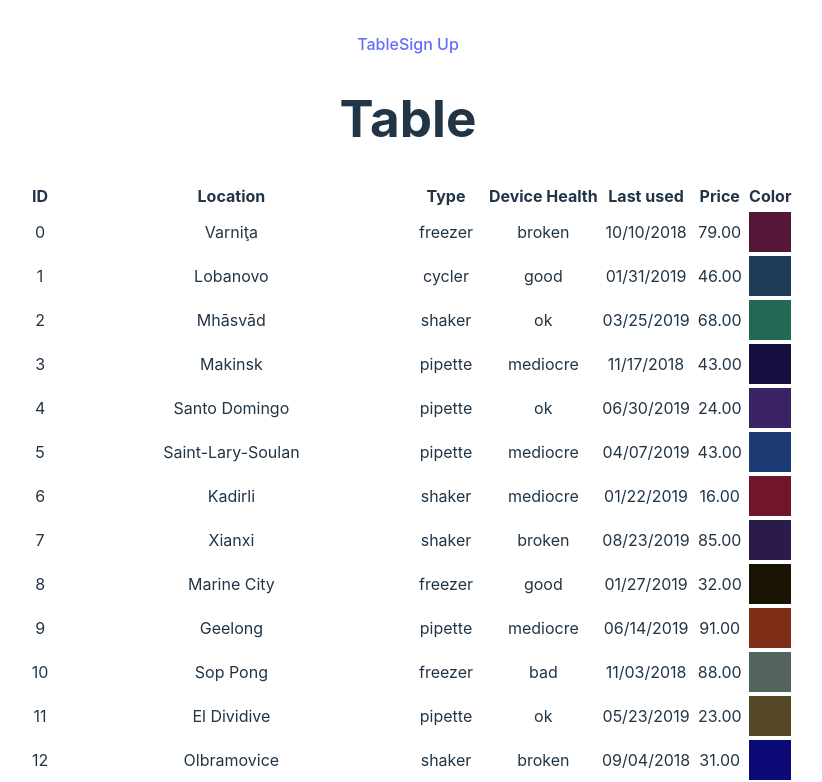
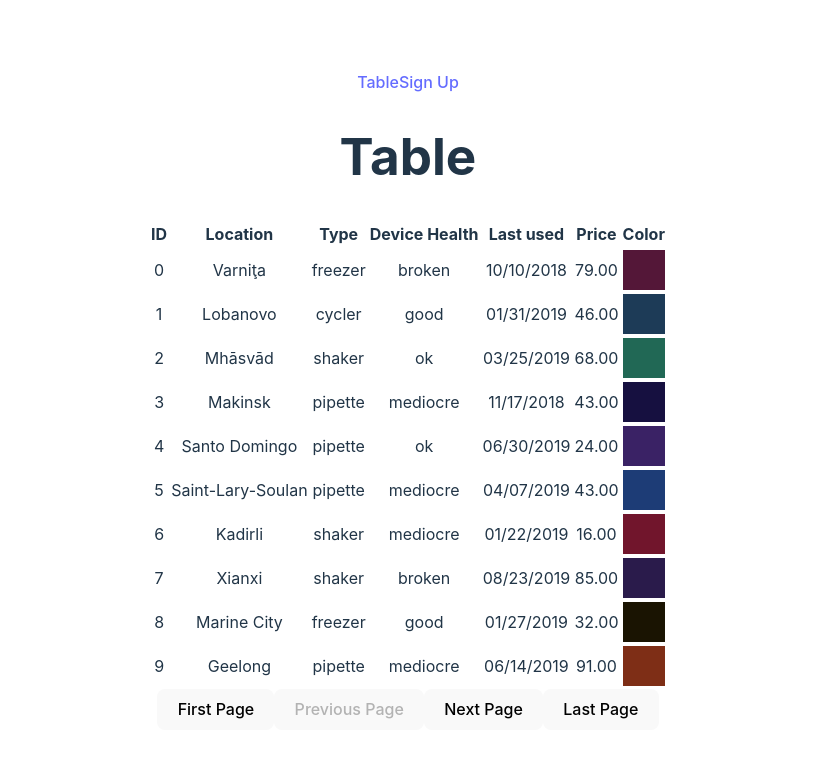
Before and after one commit to kleeblattdev/Eppi, a React (Vite) app: page / in a window 1280 px wide. Shown: the top 782 px of the page, without its empty margins (232-1054 px from the left). Built offline with nearby package versions, Linux system fonts and the light colour scheme.

Commit message:
added pagination and sorting function

```diff
--- a/src/assets/components/Table.tsx
+++ b/src/assets/components/Table.tsx
@@ -1,12 +1,20 @@
 //library import
-import { flexRender, useReactTable, getCoreRowModel, getSortedRowModel } from '@tanstack/react-table';
-import { useMemo } from 'react';
+import {
+    flexRender,
+    useReactTable,
+    getCoreRowModel,
+    getSortedRowModel,
+    getPaginationRowModel,
+ } from '@tanstack/react-table';
+import { useMemo, useState } from 'react';
 
 //Data import
 import mockData from '../../data.json';
 
 
 const Table = () =>{
+    const [sorting, setSorting] =useState([])
+
     const data = useMemo(()=> mockData,[])
 
 const columns = [
@@ -42,11 +50,16 @@ const columns = [
 ]
 
     const table = useReactTable({
-        data,
-        columns,
-        getCoreRowModel: getCoreRowModel(),
-    getSortedRowModel: getSortedRowModel()}
-    )
+    data,
+    columns,
+    getCoreRowModel: getCoreRowModel(),
+    getSortedRowModel: getSortedRowModel(),
+    getPaginationRowModel: getPaginationRowModel(),
+    state: {
+        sorting: sorting
+    },
+    onSortingChange: setSorting,
+})
 
     return(
 <main>
@@ -56,8 +69,9 @@ const columns = [
         {table.getHeaderGroups().map(headerGroup =>(
             <tr key={headerGroup.id}>
                 {headerGroup.headers.map(header=>(
-                    <th key={header.id}>
+                    <th key={header.id} onClick={header.column.getToggleSortingHandler()}>
                         {flexRender(header.column.columnDef.header, header.getContext())}
+                        {{asc: '⬆️', desc:'⬇️'}[header.column.getIsSorted()?? null]}
                     </th>
                 ))}
             </tr>
@@ -75,6 +89,12 @@ const columns = [
             ))}
         </tbody>
     </table>
+    <div>
+        <button onClick={()=> table.setPageIndex(0)}>First Page</button>
+        <button disabled={!table.getCanPreviousPage()} onClick={()=> table.previousPage()}>Previous Page</button>
+        <button disabled={!table.getCanNextPage()} onClick={()=> table.nextPage()}>Next Page</button>
+        <button onClick={()=>table.setPageIndex(table.getPageCount()-1)}>Last Page</button>
+    </div>
 </main>
     )
 }
```
